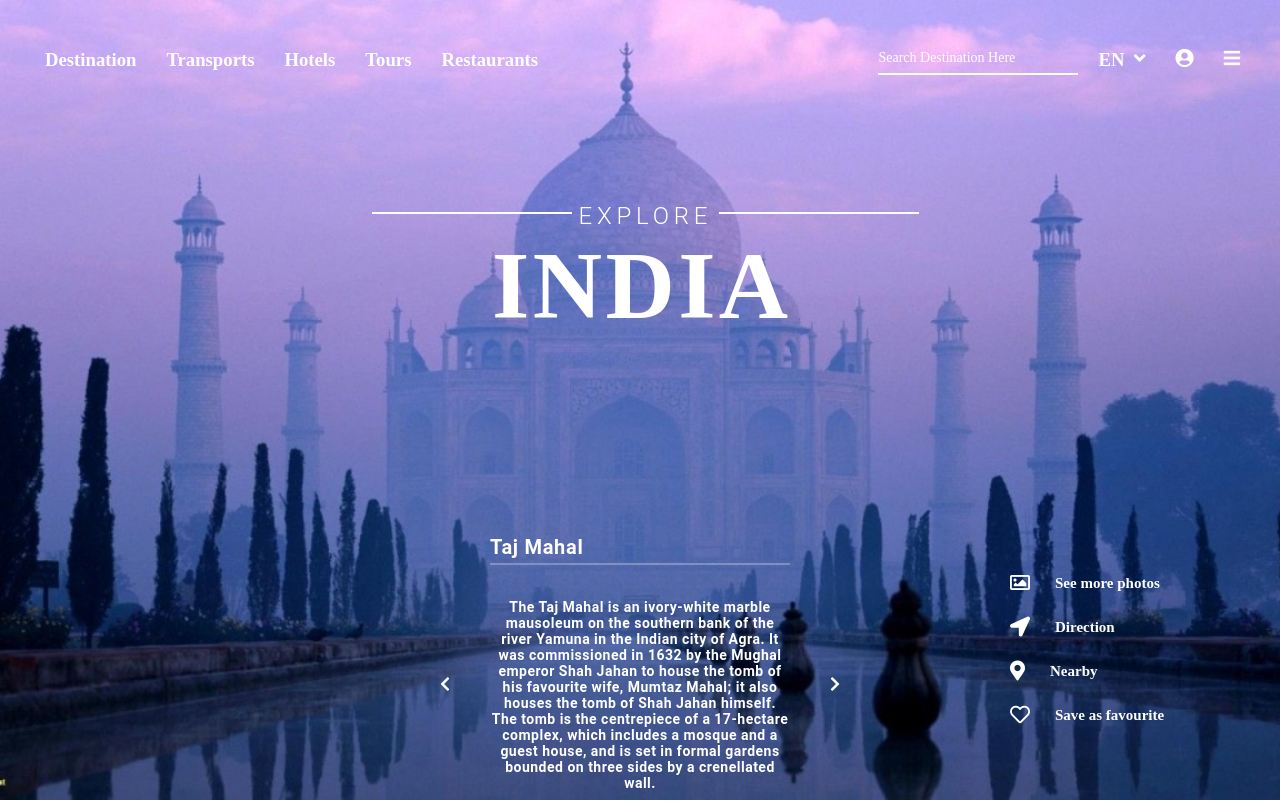
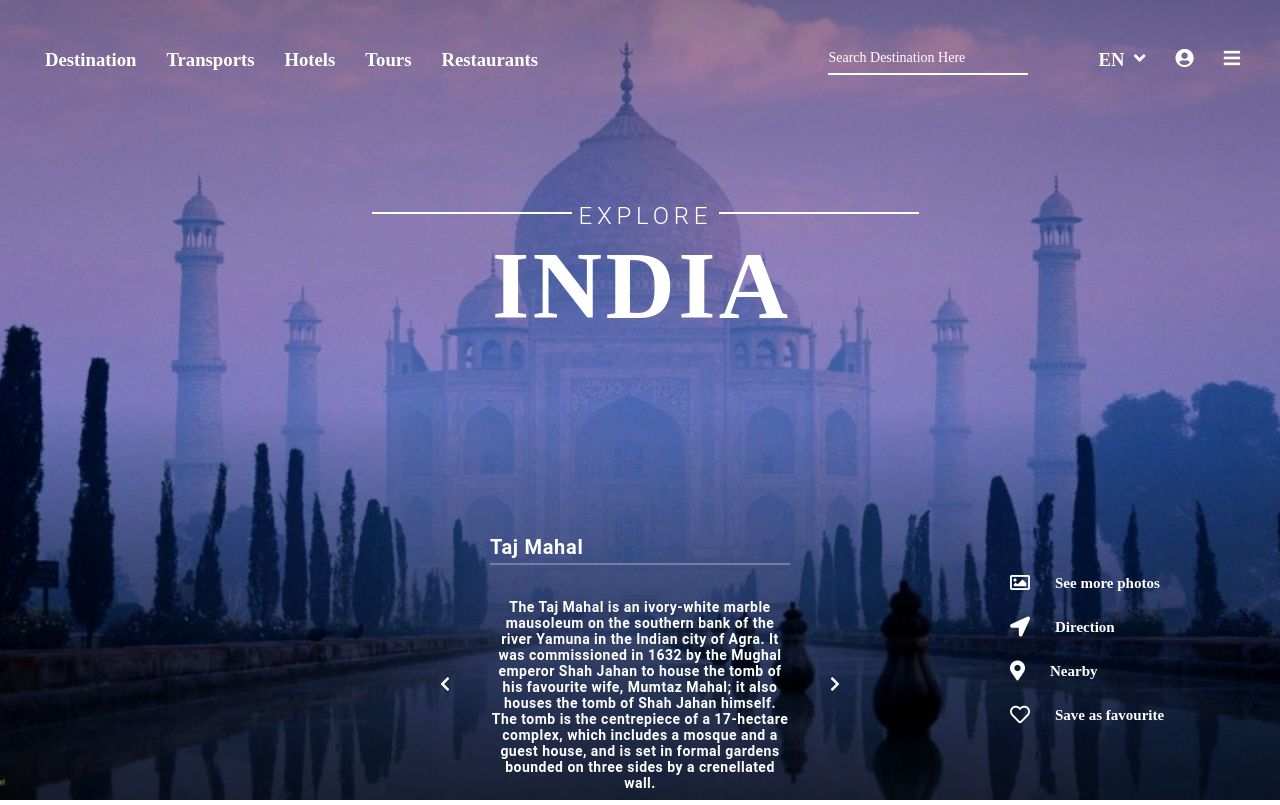
Before and after one commit to aravindvattappallil/webmessenger, a plain HTML site: page index.html in a window 1280 px wide. Drawn offline with Linux system fonts and the light colour scheme.

Commit message:
small updation in top bar

```diff
--- a/style.css
+++ b/style.css
@@ -8,7 +8,7 @@ body{
    .hbg{
        height: 100vh;
        width: 100%;
-       background-image: url("./bg.jpeg");
+       background: linear-gradient(180deg, rgba(0, 0, 0, 0.44) 0%, rgba(255, 255, 255, 0) 50.52%, rgba(0, 0, 0, 0.59) 100%), url("./bg.jpeg");
        background-repeat:no-repeat ;
        background-size: cover;
        background-position: center;
@@ -157,6 +157,7 @@ body{
     position: absolute;
     top: 30px;
     transition: 0.5s ease-in-out;
+
 }
 .rtb input{
     height: 30px;
@@ -167,6 +168,7 @@ body{
    background-color: transparent;
     border-bottom: 2px solid white;
     outline: none;
+    margin-right: 50px;
 
 
 }
```
Also changed, not shown: 1 other file.
